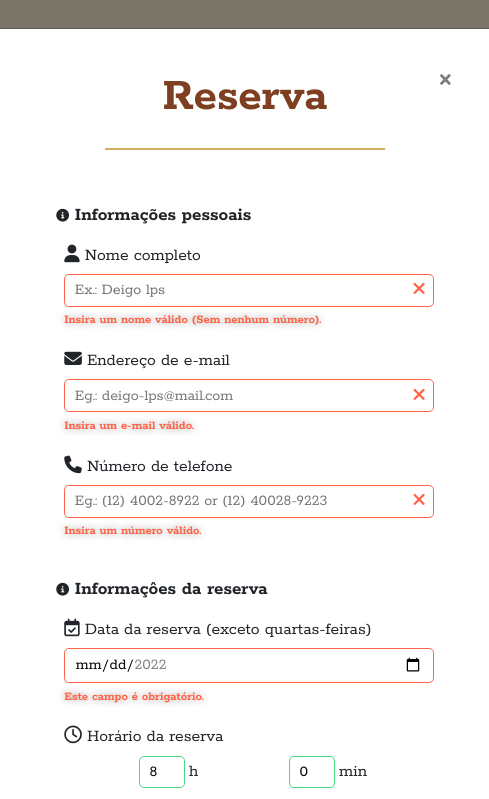
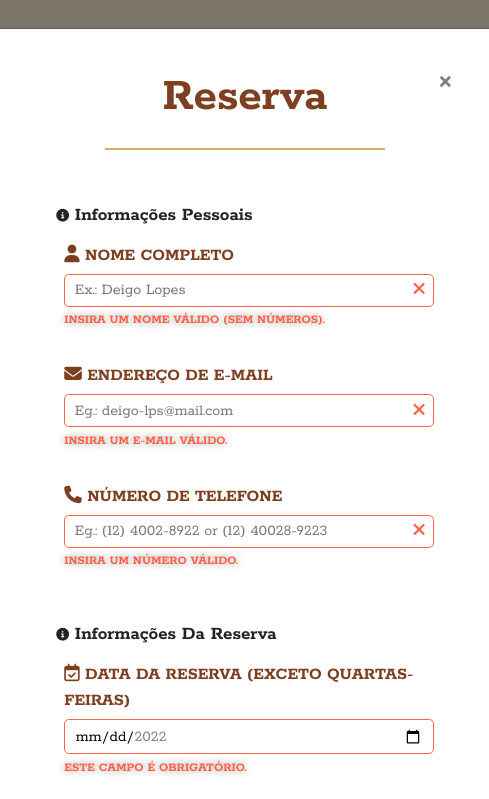
Before and after one commit to eccjr/Gatuccino-Paradise, a plain HTML site: page index.html in a window 1280 px wide. Both pictures are taken after a click on the button "Faça hoje sua reserva". Shown: the top 799 px of the page, 395-884 px from the left. Drawn offline with nearby package versions, Linux system fonts and the light colour scheme.

Commit message:
estilização padrão para formulários

```diff
--- a/index.html
+++ b/index.html
@@ -395,8 +395,8 @@
                                         <i class="fa-solid fa-user"></i>
                                         <span class="ipt-label">Nome completo</span>
                                     </div>
-                                    <input id="ipt-fullname" class="frm-input" type="text" pattern="[^0-9]*" placeholder="Ex.: Deigo lps" required />
-                                    <div class="is-invalid">Insira um nome válido (Sem nenhum número).</div>
+                                    <input id="ipt-fullname" class="frm-input" type="text" pattern="[^0-9]*" placeholder="Ex.: Deigo Lopes" required />
+                                    <div class="is-invalid">Insira um nome válido (sem números).</div>
                                     <div class="validation-icons">
                                         <i class="fa-solid fa-check"></i>
                                         <i class="fa-solid fa-xmark"></i>
@@ -431,7 +431,7 @@
                             <fieldset class="field-reservation">
                                 <legend>
                                     <i class="fa-solid fa-circle-info"></i>
-                                    <span class="field-header">Informaçôes da reserva</span>
+                                    <span class="field-header">Informações da reserva</span>
                                 </legend>
 
                                 <label for="ipt-date">
--- a/src/css/components.css
+++ b/src/css/components.css
@@ -116,6 +116,7 @@
             font-size: 1.2rem;
             font-weight: bold;
             margin-bottom: 0.8rem;
+            text-transform: capitalize;
         }
 
             fieldset legend i { font-size: .8rem; vertical-align: middle; }
@@ -129,6 +130,10 @@
             flex-direction: column;
             margin-left: .5rem;
             font-size: 1.1rem;
+            font-weight: bold;
+            text-transform: uppercase;
+            color: var(--dark-text-color);
+            margin-bottom: 15px;
             gap: .3rem;
         }
 
@@ -198,6 +203,8 @@
             justify-content: flex-start;
             gap: .25rem;
         }
+
+            .time-block .frm-input { text-align: right; }
 
             .time-block .frm-input::-webkit-outer-spin-button,
             .time-block .frm-input::-webkit-inner-spin-button {
```
Also changed, not shown: src/pages/adote.html (+2 -2 lines).
